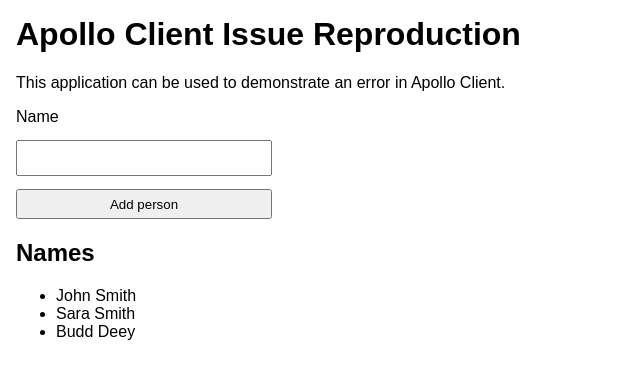
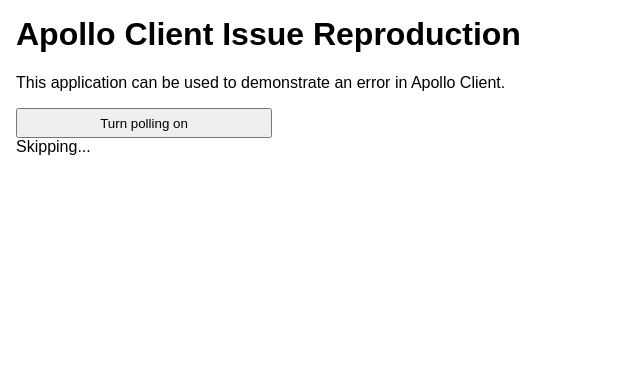
Before and after one commit to apollographql/react-apollo-error-template, a React (Create React App) app: page / in a window 1280 px wide. Shown: the top 378 px of the page, without its empty margins (0-640 px from the left). Built offline with nearby package versions, Linux system fonts and the light colour scheme.

Commit message:
polling repro

```diff
--- a/src/index.jsx
+++ b/src/index.jsx
@@ -3,9 +3,11 @@
   GraphQLSchema,
   GraphQLObjectType,
   GraphQLID,
+  GraphQLFloat,
   GraphQLString,
   GraphQLList,
 } from 'graphql';
+
 const PersonType = new GraphQLObjectType({
   name: 'Person',
   fields: {
@@ -26,6 +28,11 @@
     people: {
       type: new GraphQLList(PersonType),
       resolve: () => peopleData,
+    },
+
+    timestamp: {
+      type: GraphQLFloat,
+      resolve: () => Date.now(),
     },
   },
 });
@@ -63,6 +70,7 @@
 const link = new ApolloLink(operation => {
   return new Observable(async observer => {
     const { query, operationName, variables } = operation;
+    console.log('polling');
     await delay(300);
     try {
       const result = await graphql(
@@ -112,29 +120,20 @@
   }
 `;
 
-function App() {
-  const [name, setName] = useState('');
-  const {
-    loading,
-    data,
-  } = useQuery(ALL_PEOPLE);
+const POLL = gql`
+  query Poll {
+    timestamp
+  }
+`;
 
-  const [addPerson] = useMutation(ADD_PERSON, {
-    update: (cache, { data: { addPerson: addPersonData } }) => {
-      const peopleResult = cache.readQuery({ query: ALL_PEOPLE });
+export function App() {
+  const [shouldPoll, setShouldPoll] = useState(false);
+  const {loading, data} = useQuery(POLL, {
+    skip: !shouldPoll,
+    pollInterval: 1000,
+  });
 
-      cache.writeQuery({
-        query: ALL_PEOPLE,
-        data: {
-          ...peopleResult,
-          people: [
-            ...peopleResult.people,
-            addPersonData,
-          ],
-        },
-      });
-    },
-  });
+  console.log({loading, data});
 
   return (
     <main>
@@ -143,32 +142,17 @@
         This application can be used to demonstrate an error in Apollo Client.
       </p>
       <div className="add-person">
-        <label htmlFor="name">Name</label>
-        <input
-          type="text"
-          name="name"
-          value={name}
-          onChange={evt => setName(evt.target.value)}
-        />
-        <button
-          onClick={() => {
-            addPerson({ variables: { name } });
-            setName('');
-          }}
-        >
-          Add person
+        <button onClick={() => setShouldPoll((v) => !v)}>
+          {shouldPoll ? "Turn polling off" : "Turn polling on"}
         </button>
       </div>
-      <h2>Names</h2>
-      {loading ? (
-        <p>Loading…</p>
-      ) : (
-        <ul>
-          {data?.people.map(person => (
-            <li key={person.id}>{person.name}</li>
-          ))}
-        </ul>
-      )}
+      {
+        loading
+        ? <div>Loading...</div>
+        : !shouldPoll
+        ? <div>Skipping...</div>
+        : <div>{data.timestamp}</div>
+      }
     </main>
   );
 }
```
